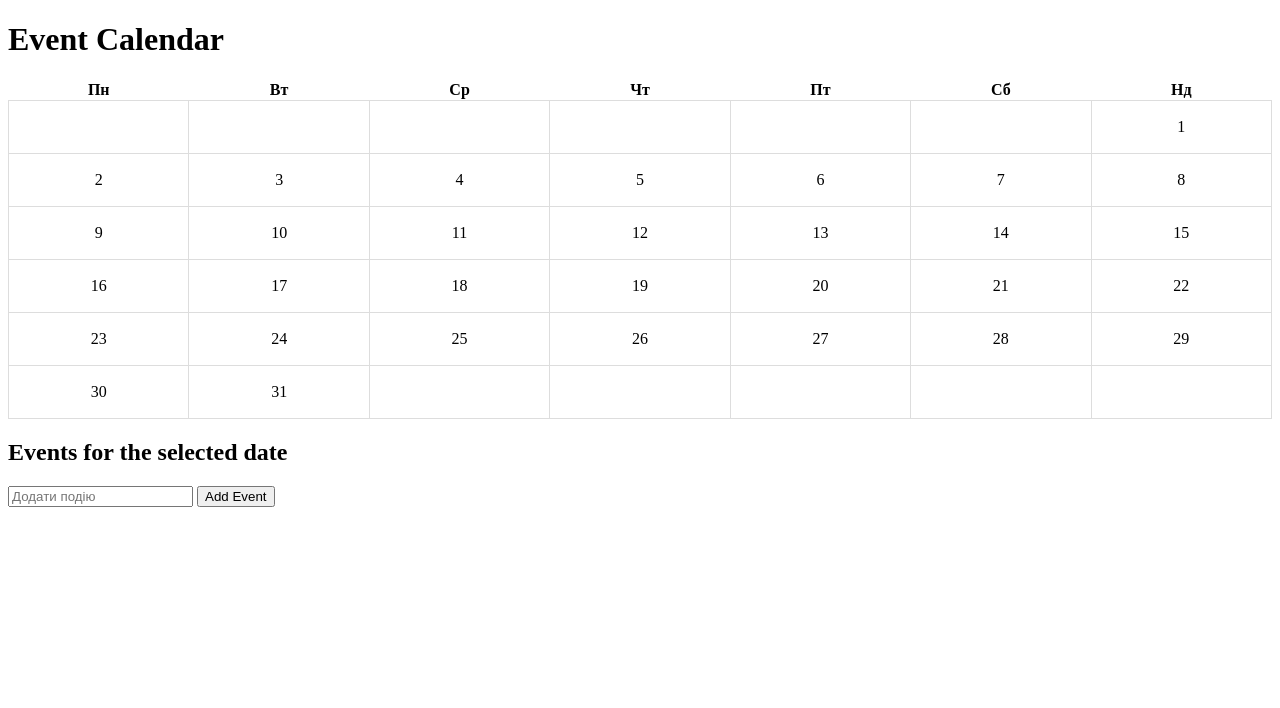
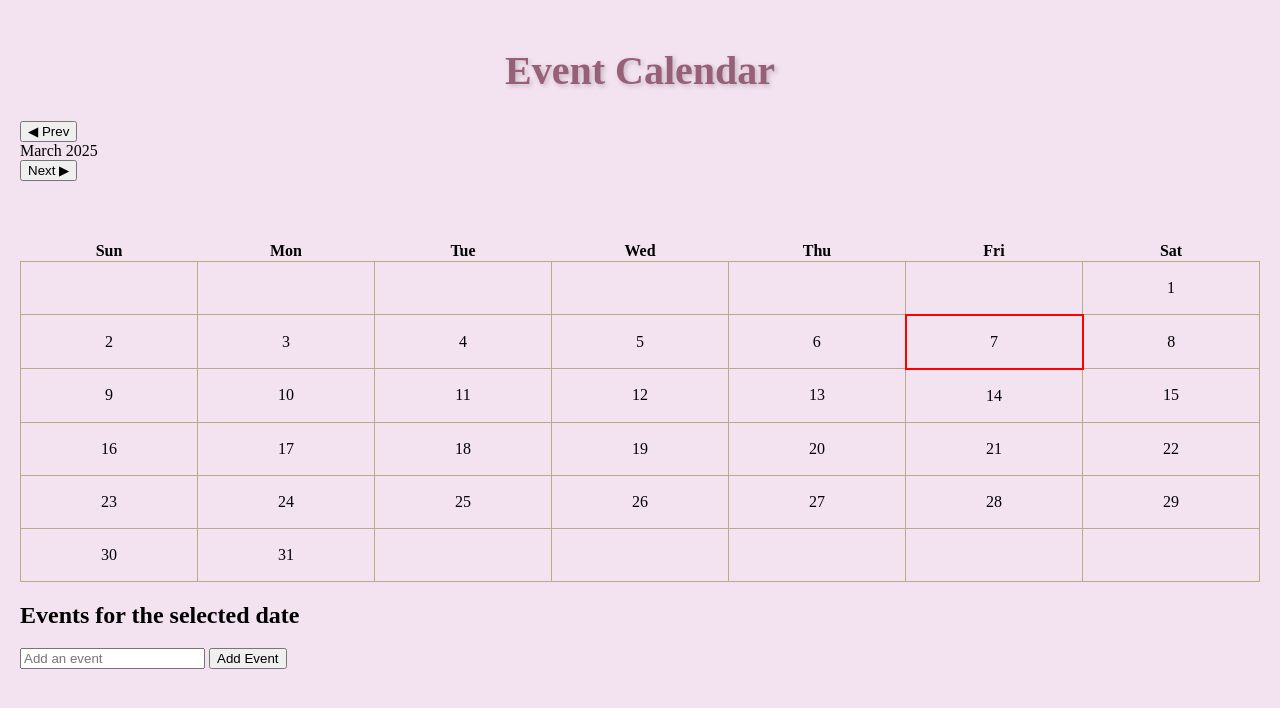
Before and after one commit to lednovanna/calendar, a plain HTML site: page index.html in a window 1280 px wide. Drawn offline with Linux system fonts and the light colour scheme.

Commit message:
save event in js

```diff
--- a/index.html
+++ b/index.html
@@ -8,14 +8,18 @@
 </head>
 <body>
     <h1>Event Calendar</h1>
+    <div class="calendar-header">
+        <button id="prev-month">◀ Prev</button>
+        <div id="month-year"></div>
+        <button id="next-month">Next ▶</button>
+    </div>
+
     <div id="calendar"></div>
     <div id="event-details">
-        <h2> Events for the selected date</h2>
+        <h2>Events for the selected date</h2>
         <ul id="event-list"></ul>
-        <input type="text" id="new-event" placeholder="Додати подію">
-        <button id="add-event">Add Event
-
-        </button>
+        <input type="text" id="new-event" placeholder="Add an event">
+        <button id="add-event">Add Event</button>
     </div>
     <script src="index.js"></script>
 </body>
--- a/index.js
+++ b/index.js
@@ -3,25 +3,27 @@ document.addEventListener('DOMContentLoaded', function () {
     const eventListElement = document.getElementById('event-list');
     const newEventInput = document.getElementById('new-event');
     const addEventButton = document.getElementById('add-event');
+    const monthYearElement = document.getElementById('month-year');
+    const prevMonthButton = document.getElementById('prev-month');
+    const nextMonthButton = document.getElementById('next-month');
 
     let selectedDate = null;
+    let today = new Date();
+    let currentMonth = today.getMonth();
+    let currentYear = today.getFullYear();
 
-    // Функция для создания календаря
-    function createCalendar() {
-        const currentDate = new Date();
-        const currentMonth = currentDate.getMonth();
-        const currentYear = currentDate.getFullYear();
-        const firstDay = new Date(currentYear, currentMonth, 1);
-        const lastDay = new Date(currentYear, currentMonth + 1, 0);
-        const daysInMonth = lastDay.getDate();
-        const startingDay = firstDay.getDay();  // День недели 1ое число
+    function createCalendar(month, year) {
+        const firstDay = new Date(year, month, 1).getDay();
+        const lastDay = new Date(year, month + 1, 0).getDate();
+        const storedEvents = JSON.parse(localStorage.getItem('events')) || {};
 
-        // Таблица
+        const monthNames = ["January", "February", "March", "April", "May", "June", "July", "August", "September", "October", "November", "December"];
+        monthYearElement.textContent = `${monthNames[month]} ${year}`;
+
+        const daysOfWeek = ['Sun', 'Mon', 'Tue', 'Wed', 'Thu', 'Fri', 'Sat'];
         const table = document.createElement('table');
         let row = document.createElement('tr');
 
-
-        const daysOfWeek = ['Пн', 'Вт', 'Ср', 'Чт', 'Пт', 'Сб', 'Нд'];
         daysOfWeek.forEach(day => {
             const th = document.createElement('th');
             th.textContent = day;
@@ -29,66 +31,101 @@ document.addEventListener('DOMContentLoaded', function () {
         });
         table.appendChild(row);
 
-        // дни месяца
-        let dayCell = 0;
+        let dayCounter = 1;
         for (let i = 0; i < 6; i++) {
             row = document.createElement('tr');
             for (let j = 0; j < 7; j++) {
                 const td = document.createElement('td');
-                if (i === 0 && j < startingDay || dayCell >= daysInMonth) {
+                if (i === 0 && j < firstDay) {
+                    td.textContent = '';
+                } else if (dayCounter > lastDay) {
                     td.textContent = '';
                 } else {
-                    td.textContent = ++dayCell;
-                    td.addEventListener('click', () => selectDate(dayCell));
+                    let dateStr = `${year}-${String(month + 1).padStart(2, '0')}-${String(dayCounter).padStart(2, '0')}`;
+                    td.dataset.date = dateStr;
+
+                    let eventsForDay = storedEvents[dateStr] || [];
+                    if (eventsForDay.length > 0) {
+                        td.style.backgroundColor = '#FFD700'; // Желтый цвет, если есть события
+                    }
+
+                    if (dayCounter === today.getDate() && month === today.getMonth() && year === today.getFullYear()) {
+                        td.style.border = '2px solid red'; // Подсвечиваем текущий день
+                    }
+
+                    td.textContent = dayCounter;
+                    td.addEventListener('click', function () {
+                        selectDate(td, dateStr);
+                    });
+
+                    dayCounter++;
                 }
                 row.appendChild(td);
             }
             table.appendChild(row);
-            if (dayCell >= daysInMonth) break;
+            if (dayCounter > lastDay) break;
         }
 
         calendarElement.innerHTML = '';
         calendarElement.appendChild(table);
     }
 
-    // Выбор даты
-    function selectDate(day) {
-        selectedDate = new Date(new Date().getFullYear(), new Date().getMonth(), day);
+    function selectDate(cell, dateStr) {
+        document.querySelectorAll('td').forEach(td => td.classList.remove('selected'));
+        cell.classList.add('selected');
+        selectedDate = dateStr;
         updateEventList();
     }
-
 
     function updateEventList() {
         if (!selectedDate) return;
         const storedEvents = JSON.parse(localStorage.getItem('events')) || {};
-        const dateKey = selectedDate.toDateString();
-        const eventsForDay = storedEvents[dateKey] || [];
+        const eventsForDay = storedEvents[selectedDate] || [];
 
         eventListElement.innerHTML = '';
         eventsForDay.forEach(event => {
             const li = document.createElement('li');
             li.classList.add('event-item');
-            li.textContent = event;
+            li.innerHTML = `<strong>${selectedDate}:</strong> ${event}`;
             eventListElement.appendChild(li);
         });
     }
 
-    // Добавление событий
     addEventButton.addEventListener('click', function () {
         if (!selectedDate || newEventInput.value.trim() === '') return;
 
         const storedEvents = JSON.parse(localStorage.getItem('events')) || {};
-        const dateKey = selectedDate.toDateString();
-        const eventsForDay = storedEvents[dateKey] || [];
+        if (!storedEvents[selectedDate]) {
+            storedEvents[selectedDate] = [];
+        }
 
-        eventsForDay.push(newEventInput.value.trim());
-        storedEvents[dateKey] = eventsForDay;
-
+        storedEvents[selectedDate].push(newEventInput.value.trim());
         localStorage.setItem('events', JSON.stringify(storedEvents));
 
-        newEventInput.value = '';  // очищаємо поле вводу
-        updateEventList();  // оновлюємо список подій
+        newEventInput.value = '';
+        updateEventList();
+        createCalendar(currentMonth, currentYear); // Перерисовываем календарь, чтобы обновить цвета
     });
 
-    createCalendar();
+    prevMonthButton.addEventListener('click', function () {
+        if (currentMonth === 0) {
+            currentMonth = 11;
+            currentYear--;
+        } else {
+            currentMonth--;
+        }
+        createCalendar(currentMonth, currentYear);
+    });
+
+    nextMonthButton.addEventListener('click', function () {
+        if (currentMonth === 11) {
+            currentMonth = 0;
+            currentYear++;
+        } else {
+            currentMonth++;
+        }
+        createCalendar(currentMonth, currentYear);
+    });
+
+    createCalendar(currentMonth, currentYear);
 });
--- a/styles.css
+++ b/styles.css
@@ -1,13 +1,27 @@
+body {
+    margin: 0 auto;
+    padding: 20px;
+    background-color: #f3e2f0;
+}
+
+h1 {
+    text-align: center;
+    font-size: 40px;
+    color: #976076;
+    text-shadow: 2px 2px 5px rgba(0, 0, 0, 0.2);
+}
+
 table {
     width: 100%;
     border-collapse: collapse;
+    margin-top: 60px;
 }
 td {
     width: 14%;
     height: 50px;
     text-align: center;
     cursor: pointer;
-    border: 1px solid #ddd;
+    border: 1px solid #BAAA88;
 }
 .selected {
     background-color: lightblue;
```
